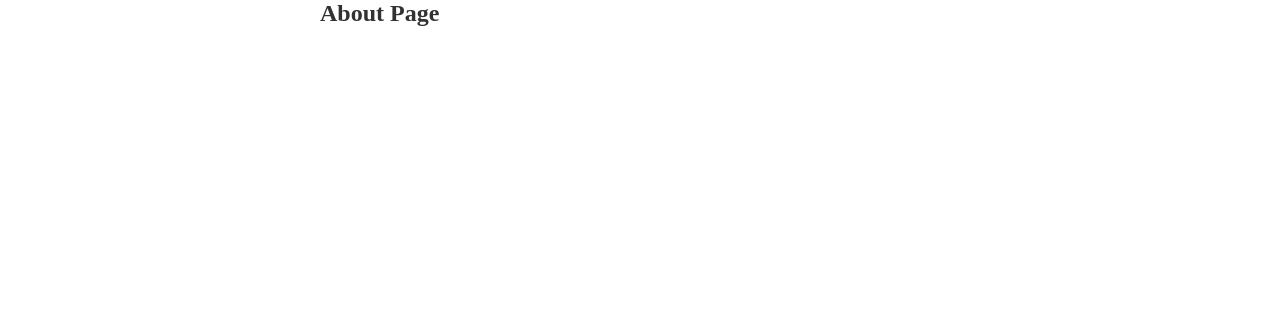
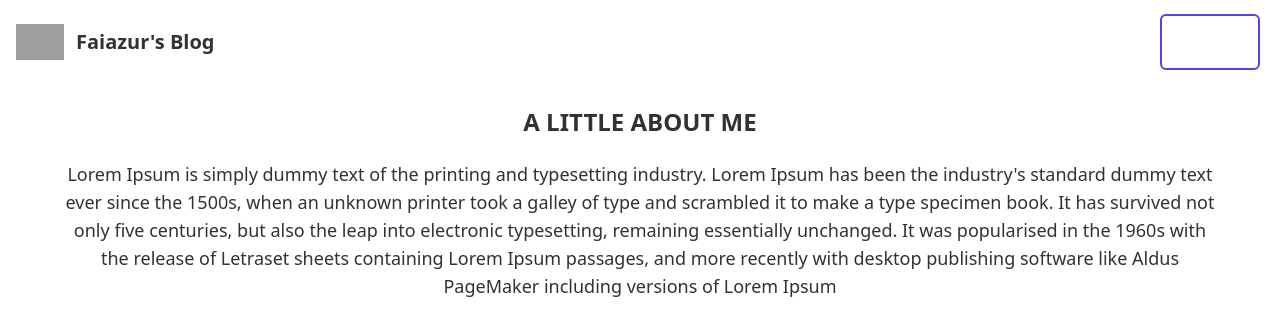
Before and after one commit to Siam63/blogger.io, a Next.js app: page /About in a window 1280 px wide. Shown: the top 336 px of the page. Built offline with nearby package versions, Linux system fonts and the light colour scheme; grey boxes are pictures that could not be loaded.

Commit message:
major changes pushed

```diff
--- /dev/null
+++ b/components/Nav.js
@@ -0,0 +1,29 @@
+import React from 'react';
+
+function Nav() {
+    return (
+        <div>
+            <nav class="border-gray-200 px-2 sm:px-4 py-2.5 dark:bg-slate-900">
+            <div class="container flex flex-wrap items-center justify-between mx-auto">
+            <a href="/" class="flex items-center">
+                <img src="https://flowbite.com/docs/images/logo.svg" class="h-6 mr-3 sm:h-9" alt="Flowbite Logo" />
+                <span class="self-center text-xl font-semibold whitespace-nowrap dark:text-white">Faiazur's Blog</span>
+            </a>
+            <div class="flex md:order-2">
+                <a href="/About" class="rounded-md px-3.5 py-2 m-1 overflow-hidden relative group cursor-pointer border-2 font-medium border-indigo-600">
+                <span class="absolute w-64 h-0 transition-all duration-300 origin-center rotate-45 -translate-x-20 bg-indigo-600 top-1/2 group-hover:h-64 group-hover:-translate-y-32 ease"></span>
+                <span class="relative text-white transition duration-300 group-hover:text-indigo-300 ease">About Me</span>
+                </a>
+            </div>
+            <div class="items-center justify-between hidden w-full md:flex md:w-auto md:order-1" id="navbar-cta">
+                <ul class="flex flex-col p-4 mt-4 border border-gray-100 rounded-lg bg-gray-50 md:flex-row md:space-x-8 md:mt-0 md:text-sm md:font-medium md:border-0 md:bg-white dark:bg-gray-800 md:dark:bg-gray-900 dark:border-gray-700">
+
+                </ul>
+            </div>
+            </div>
+            </nav>
+        </div>
+    )
+}
+
+export default Nav
--- a/package.json
+++ b/package.json
@@ -15,5 +15,10 @@
     "next": "13.1.5",
     "react": "18.2.0",
     "react-dom": "18.2.0"
+  },
+  "devDependencies": {
+    "autoprefixer": "^10.4.13",
+    "postcss": "^8.4.21",
+    "tailwindcss": "^3.2.4"
   }
 }
--- a/pages/About.js
+++ b/pages/About.js
@@ -1,9 +1,38 @@
 import React from 'react'
+import Nav from '@/components/Nav'
 
 function About() {
     return (
         <div>
-            <h1>About Page</h1>
+            <div>
+                <nav class="border-gray-200 px-2 sm:px-4 py-2.5 dark:bg-slate-900">
+                <div class="container flex flex-wrap items-center justify-between mx-auto">
+                <a href="/" class="flex items-center">
+                    <img src="https://flowbite.com/docs/images/logo.svg" class="h-6 mr-3 sm:h-9" alt="Flowbite Logo" />
+                    <span class="self-center text-xl font-semibold whitespace-nowrap dark:text-white">Faiazur's Blog</span>
+                </a>
+                <div class="flex md:order-2">
+                    <a href="/" class="rounded-md px-3.5 py-2 m-1 overflow-hidden relative group cursor-pointer border-2 font-medium border-indigo-600">
+                    <span class="absolute w-64 h-0 transition-all duration-300 origin-center rotate-45 -translate-x-20 bg-indigo-600 top-1/2 group-hover:h-64 group-hover:-translate-y-32 ease"></span>
+                    <span class="relative text-white transition duration-300 group-hover:text-indigo-300 ease">Home</span>
+                    </a>
+                </div>
+                <div class="items-center justify-between hidden w-full md:flex md:w-auto md:order-1" id="navbar-cta">
+                    <ul class="flex flex-col p-4 mt-4 border border-gray-100 rounded-lg bg-gray-50 md:flex-row md:space-x-8 md:mt-0 md:text-sm md:font-medium md:border-0 md:bg-white dark:bg-gray-800 md:dark:bg-gray-900 dark:border-gray-700">
+
+                    </ul>
+                </div>
+                </div>
+                </nav>
+            </div>
+
+            <div className="px-5 py-5 text-center text-wrap">
+                <h1 className="font-bold">A LITTLE ABOUT ME</h1>
+                <div className="sm:px-10 px-2">
+                    <h1 className="text-lg pt-5">Lorem Ipsum is simply dummy text of the printing and typesetting industry. Lorem Ipsum has been the industry's standard dummy text ever since the 1500s, when an unknown printer took a galley of type and scrambled it to make a type specimen book. It has survived not only five centuries, but also the leap into electronic typesetting, remaining essentially unchanged. It was popularised in the 1960s with the release of Letraset sheets containing Lorem Ipsum passages, and more recently with desktop publishing software like Aldus PageMaker including versions of Lorem Ipsum</h1>
+                </div>
+
+            </div>
         </div>
     )
 }
--- a/pages/index.js
+++ b/pages/index.js
@@ -2,6 +2,7 @@ import Head from 'next/head'
 import styles from '../styles/BlogCard.module.css';
 import { GraphQLClient, gql } from 'graphql-request';
 import BlogCard from '../components/BlogCard';
+import Nav from '@/components/Nav';
 
 const graphcms = new GraphQLClient(
   "https://api-ca-central-1.hygraph.com/v2/cldc5swc10x3w01urdgbx8mo7/master"
@@ -42,7 +43,7 @@ export async function getStaticProps(){
 
 export default function Home({ posts }) {
   return (
-    <>
+    <div className="flex flex-col">
       <Head>
         <title>Create Next App</title>
         <meta name="description" content="Generated by create next app" />
@@ -50,6 +51,9 @@ export default function Home({ posts }) {
         <link rel="icon" href="/favicon.ico" />
       </Head>
 
+      <Nav />
+
+      <div className="sm:mt-5 mt-10">
         <main className={styles.main}>
           {posts.map((post) => (
             <BlogCard
@@ -62,6 +66,7 @@ export default function Home({ posts }) {
             />
           ))}
         </main>
-    </>
+      </div>
+    </div>
   )
 }
--- a/pages/posts/[slug].js
+++ b/pages/posts/[slug].js
@@ -1,5 +1,6 @@
 import styles from '../../styles/Slug.module.css';
 import { GraphQLClient, gql } from 'graphql-request';
+import Nav from '@/components/Nav';
 
 const graphcms = new GraphQLClient(
   "https://api-ca-central-1.hygraph.com/v2/cldc5swc10x3w01urdgbx8mo7/master"
@@ -60,12 +61,17 @@ export async function getStaticProps({ params }){
 
 export default function BlogPost({post}){
     return (
+        <div>
+            <Nav />
+            <div>
             <main className={styles.blog}>
+
                 <img
                     src={post.coverPhoto.url}
                     className={styles.cover}
                     alt={post.title}
                 />
+                <div className="flex flex-col px-5">
                     <div className={styles.title}>
                         <div className={styles.authdetails}>
                         <img src={post.author.avatar.url} alt={post.author.name} />
@@ -76,13 +82,19 @@ export default function BlogPost({post}){
                             </h6>
                         </div>
                         </div>
-                <h2>{post.title}</h2>
+                        <h2 className="font-semibold text-3xl">{post.title}</h2>
                     </div>
 
+                    <div className="font-semibold">
                         <div
                             className={styles.content}
                             dangerouslySetInnerHTML={{ __html: post.content.html }}
                         />
+                    </div>
+
+                </div>
             </main>
+            </div>
+        </div>
     )
 }
--- /dev/null
+++ b/postcss.config.js
@@ -0,0 +1,6 @@
+module.exports = {
+  plugins: {
+    tailwindcss: {},
+    autoprefixer: {},
+  },
+}
--- a/styles/BlogCard.module.css
+++ b/styles/BlogCard.module.css
@@ -1,12 +1,15 @@
 .card {
   margin-top: 5rem;
-  border-radius: 2rem;
+  border-radius: 1rem;
   overflow: hidden;
   box-shadow: 15px 20px 40px rgba(216, 211, 211, 0.4);
+  margin: 5rem 25%
 }
+
 .card h2 {
   padding: 0.5rem 0rem;
 }
+
 .card h3 {
   font-size: 1rem;
 }
@@ -43,6 +46,7 @@
   display: flex;
   align-items: center;
 }
+
 .author img {
   width: 2rem;
   height: 2rem;
--- a/styles/globals.css
+++ b/styles/globals.css
@@ -1,12 +1,12 @@
+@tailwind base;
+@tailwind components;
+@tailwind utilities;
+
 * {
   padding: 0;
   margin: 0;
   box-sizing: border-box;
   color: rgb(50, 50, 50);
-}
-
-body {
-  margin: 0% 25%;
 }
 
 nav {
--- /dev/null
+++ b/tailwind.config.js
@@ -0,0 +1,15 @@
+/** @type {import('tailwindcss').Config} */
+module.exports = {
+  content: [
+    "./app/**/*.{js,ts,jsx,tsx}",
+    "./pages/**/*.{js,ts,jsx,tsx}",
+    "./components/**/*.{js,ts,jsx,tsx}",
+
+    // Or if using `src` directory:
+    "./src/**/*.{js,ts,jsx,tsx}",
+  ],
+  theme: {
+    extend: {},
+  },
+  plugins: [],
+}
```
Also changed, not shown: 1 other file (tests, documents, lock files or other folders). Lines whose indentation alone changed are shown as unchanged.
